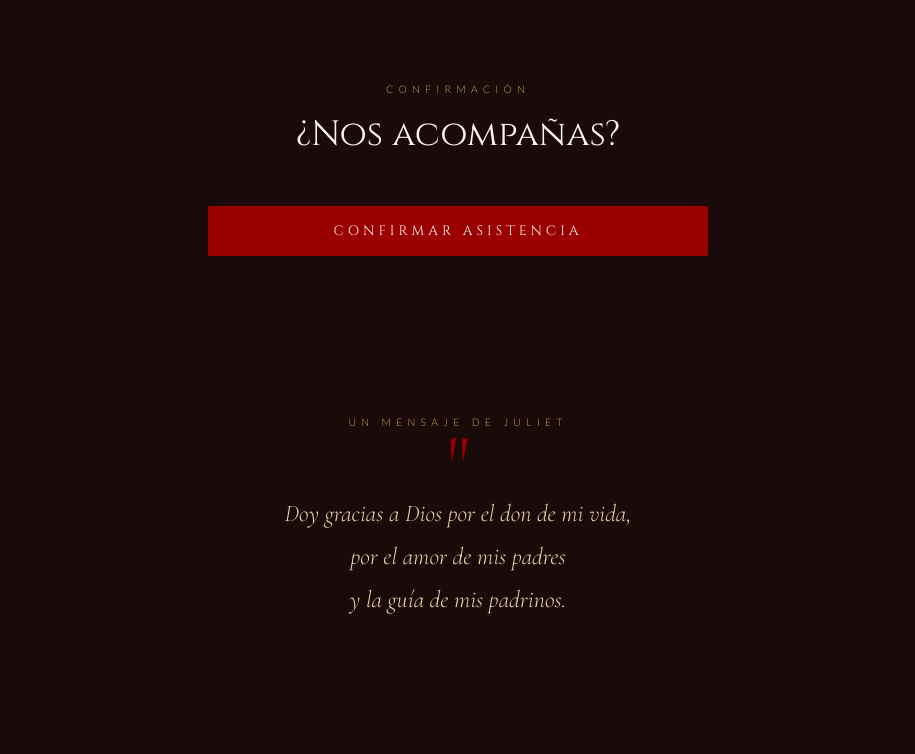
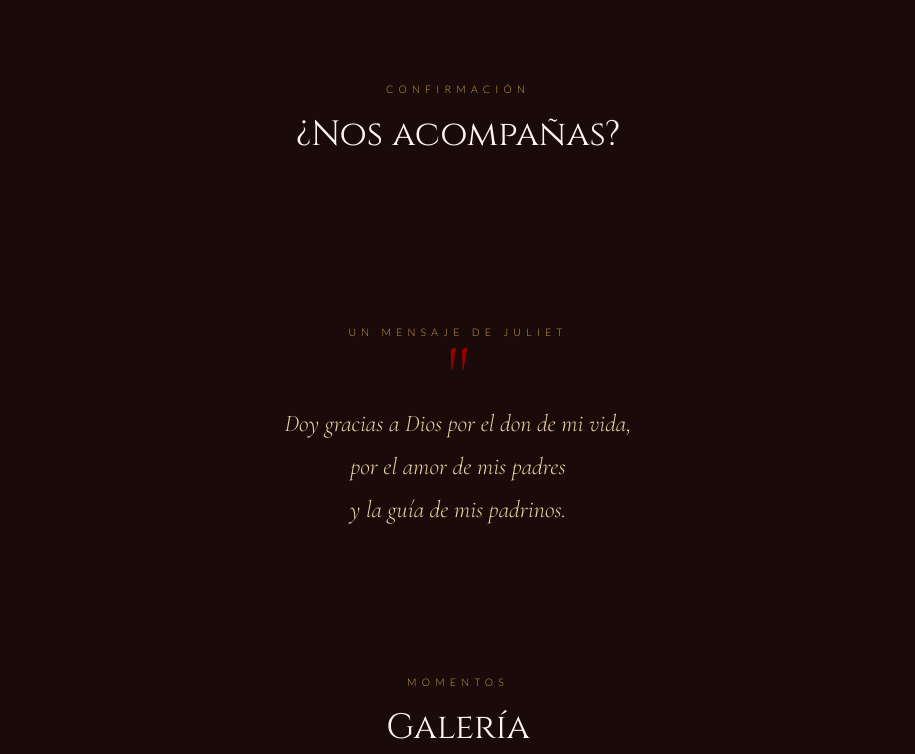
Before and after one commit to ceci090/INVITACION-FIESTA-PERSONALIZADA-, a plain HTML site: page index.html in a window 1280 px wide. Shown: the part 797-1551 px from the top of the page, without its empty margins (182-1097 px from the left). Drawn offline with nearby package versions, Linux system fonts and the light colour scheme.

Commit message:
Update index.html

```diff
--- a/index.html
+++ b/index.html
@@ -619,14 +619,6 @@
   <p class="section-label">Confirmación</p>
   <div class="section-title">¿Nos acompañas?</div>
 
-  <div id="rsvp-form-container">
-    <div class="rsvp-form">
-        <button id="submitBtn" class="rsvp-btn">Confirmar Asistencia</button>
-    </div>
-  </div>
-
-  <div id="rsvpSuccess" style="display:none; opacity:0; transition: opacity 0.8s ease; padding: 2rem; text-align: center;">
-      </div>
 </section>
 <!-- ══ MENSAJE ══ -->
 <section id="mensaje" class="reveal">
```
